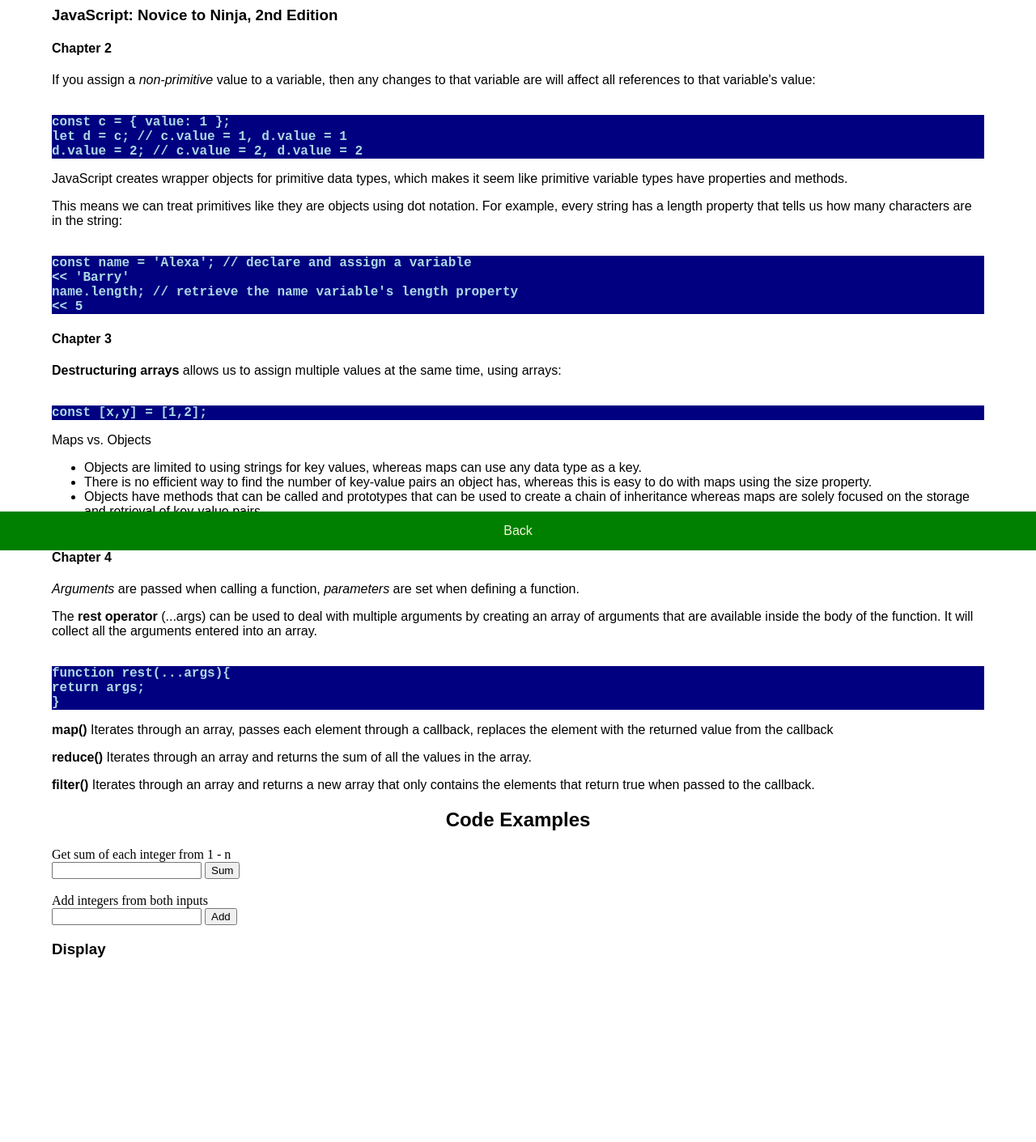
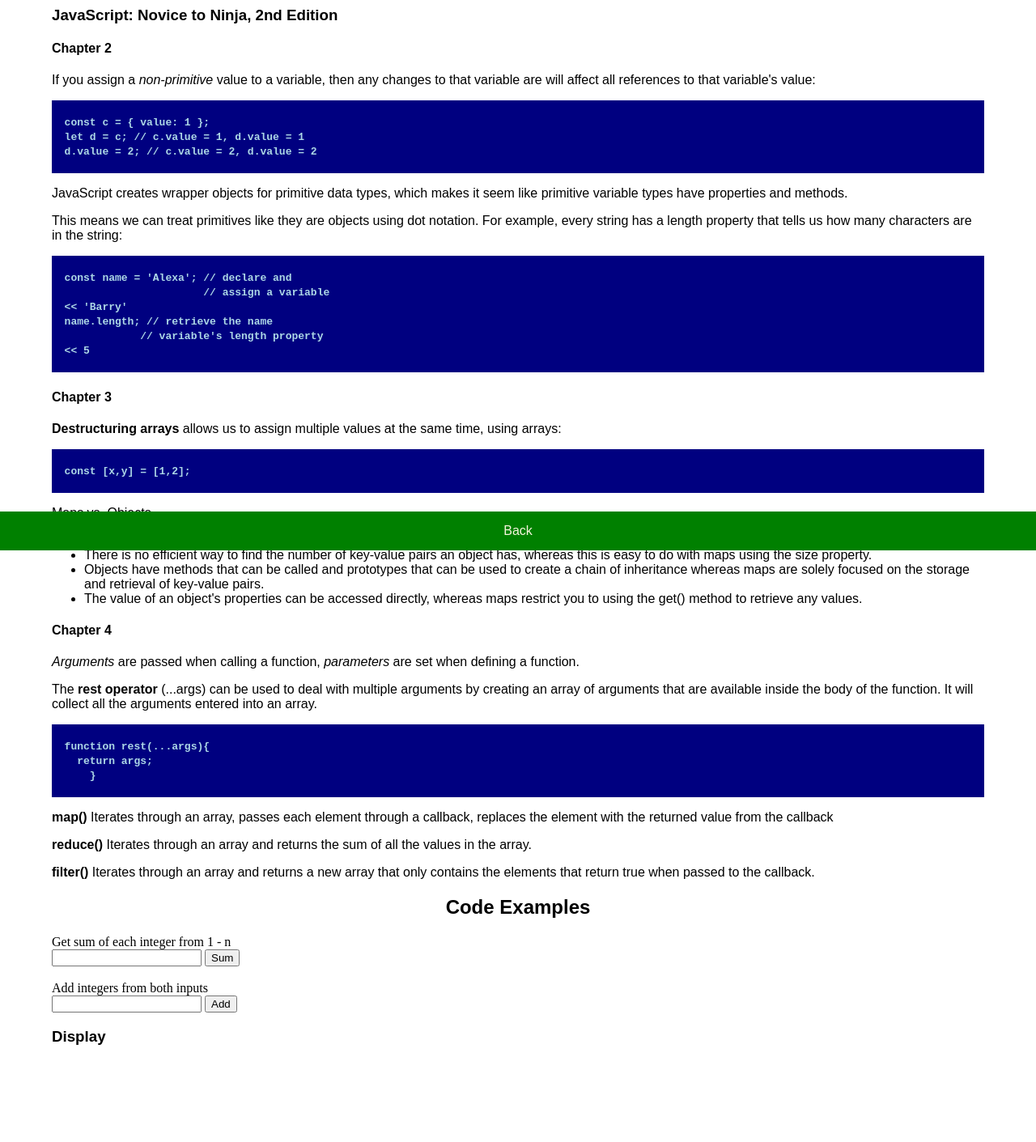
Before and after one commit to polsongarrett/WDD330_Spring2021, a plain HTML site: page week02/index.html in a window 1280 px wide. Shown: the part 120-1531 px from the top of the page at 81% size. Before the commit the page ends 1423 px from the top, so only its background shows below. Drawn offline with Linux system fonts and the light colour scheme.

Commit message:
further cleaned up code and added to week 3 notes

```diff
--- a/styles/week.css
+++ b/styles/week.css
@@ -45,9 +45,15 @@
   text-align: center;
 }
 
-.code, code {
+.code {
   font-family: 'Courier New', Courier, monospace;
   font-weight: bold;
+  /* font-size: 0.9rem; */
+
   color: lightblue;
   background-color: navy;
 }
+
+code {
+  text-indent: -100%;
+}
--- a/week02/index.html
+++ b/week02/index.html
@@ -13,91 +13,138 @@
 
   <main>
     <h1>Week 02</h1>
+
+    <section>
       <h2>Notes</h2>
       <h3>JavaScript: Novice to Ninja, 2nd Edition</h3>
+
+      <section>
         <h4>Chapter 2</h4>
 
+        <div>
           <p>
             If you assign a <i>non-primitive</i> value to a variable, then any changes to that variable
             are will affect all references to that variable's value:
-      <br><br>
-
-      <p class="code">
-        const c = { value: 1 }; <br>
-        let d = c; // c.value = 1, d.value = 1 <br>
-        d.value = 2; // c.value = 2, d.value = 2
-      </p>
           </p>
 
+          <!-- html displayed as code snippet -->
+          <pre class="code"><code>
+  const c = { value: 1 };
+  let d = c; // c.value = 1, d.value = 1
+  d.value = 2; // c.value = 2, d.value = 2
+          </code></pre>
+          <!-- html displayed as code snippet -->
+        </div>
+
+        <div>
           <p>
             JavaScript creates wrapper objects for primitive data types, which makes it seem like primitive variable types have
             properties and methods.
           </p>
-
           <p>
             This means we can treat primitives like they are objects using dot notation. For example, every string has a length property
             that tells us how many characters are in the string:
-      <br><br>
-
-      <p class="code">
-        const name = 'Alexa'; // declare and assign a variable <br>
-        << 'Barry' <br>
-        name.length; // retrieve the name variable's length property <br>
-        << 5
-      </p>
           </p>
 
+          <!-- html displayed as code snippet -->
+          <pre class="code"><code>
+  const name = 'Alexa'; // declare and
+                        // assign a variable
+  << 'Barry'
+  name.length; // retrieve the name
+              // variable's length property
+  << 5
+          </code></pre>
+          <!-- html displayed as code snippet -->
+        </div>
+      </section>
+
+      <section>
         <h4>Chapter 3</h4>
+
+        <div>
           <p>
-      <b>Destructuring arrays</b> allows us to assign multiple values at the same time, using arrays: <br><br>
-      <p class="code">
-        const [x,y] = [1,2];
-      </p>
+            <b>Destructuring arrays</b> allows us to assign multiple values at the same time, using arrays:
           </p>
 
+          <!-- html displayed as code snippet -->
+          <pre class="code"><code>
+  const [x,y] = [1,2];
+          </code></pre>
+          <!-- html displayed as code snippet -->
+        </div>
+
+        <div>
           <p>Maps vs. Objects</p>
           <ul>
             <li>Objects are limited to using strings for key values, whereas maps can use any data type as a key.</li>
-      <li>There is no efficient way to find the number of key-value pairs an object has, whereas this is easy to do with maps using
-        the size property.</li>
-      <li>Objects have methods that can be called and prototypes that can be used to create a chain of inheritance whereas maps are
-        solely focused on the storage and retrieval of key-value pairs.</li>
-        <li>The value of an object's properties can be accessed directly, whereas maps restrict you to using the get() method to
-          retrieve any values.</li>
+            <li>
+              There is no efficient way to find the number of key-value pairs an object has, whereas this is easy to do with maps using
+              the size property.
+            </li>
+            <li>
+              Objects have methods that can be called and prototypes that can be used to create a chain of inheritance whereas maps are
+              solely focused on the storage and retrieval of key-value pairs.
+            </li>
+            <li>
+              The value of an object's properties can be accessed directly, whereas maps restrict you to using the get() method to
+              retrieve any values.
+            </li>
           </ul>
+        </div>
 
+      </section>
+
+      <section>
         <h4>Chapter 4</h4>
         <p><i>Arguments</i> are passed when calling a function, <i>parameters</i> are set when defining a function.</p>
+
+        <div>
           <p>
-      The <b>rest operator</b> (...args) can be used to deal with multiple arguments by creating an array of arguments that are available inside
-      the body of the function. It will collect all the arguments entered into an array.
-      <br><br>
-      <p class="code">
-        function rest(...args){ <br>
-          return args; <br>
-        }
-      </p>
+            The <b>rest operator</b> (...args) can be used to deal with multiple arguments by creating an array of arguments that are available
+            inside the body of the function. It will collect all the arguments entered into an array.
           </p>
 
-    <p> <b>map()</b> Iterates through an array, passes each element through a callback, replaces the
-      element with the returned value from the callback</p>
-    <p> <b>reduce()</b> Iterates through an array and returns the sum of all the values in the array.</p>
-    <p> <b>filter()</b> Iterates through an array and returns a new array that only contains the elements
-      that return true when passed to the callback.</p>
+          <!-- html displayed as code snippet -->
+          <pre class="code"><code>
+  function rest(...args){
+    return args;
+      }
+          </code></pre>
+          <!-- html displayed as code snippet -->
+        </div>
 
+        <p>
+          <b>map()</b> Iterates through an array, passes each element through a callback, replaces the
+          element with the returned value from the callback
+        </p>
+
+        <p><b>reduce()</b> Iterates through an array and returns the sum of all the values in the array.</p>
+
+        <p>
+          <b>filter()</b> Iterates through an array and returns a new array that only contains the elements
+          that return true when passed to the callback.
+        </p>
+      </section>
+
+
+    <section>
       <h2>Code Examples</h2>
+      <form>
         <label for="input">Get sum of each integer from 1 - n</label><br>
         <input type="number" id="input">
-    <button id="sum">Sum</button><br><br>
+        <button type="button" id="sum">Sum</button><br><br>
 
         <label for="input-two">Add integers from both inputs</label><br>
         <input type="number" id="input-two">
-    <button id="add">Add</button>
+        <button type="button" id="add">Add</button>
+      </form>
 
       <div>
         <h3>Display</h3>
         <div id="display" style="height: 100px;"></div>
       </div>
+    </section>
   </main>
 
   <nav >
```
Also changed, not shown: week03/index.html (+43 -20 lines). Lines whose indentation alone changed are shown as unchanged.
